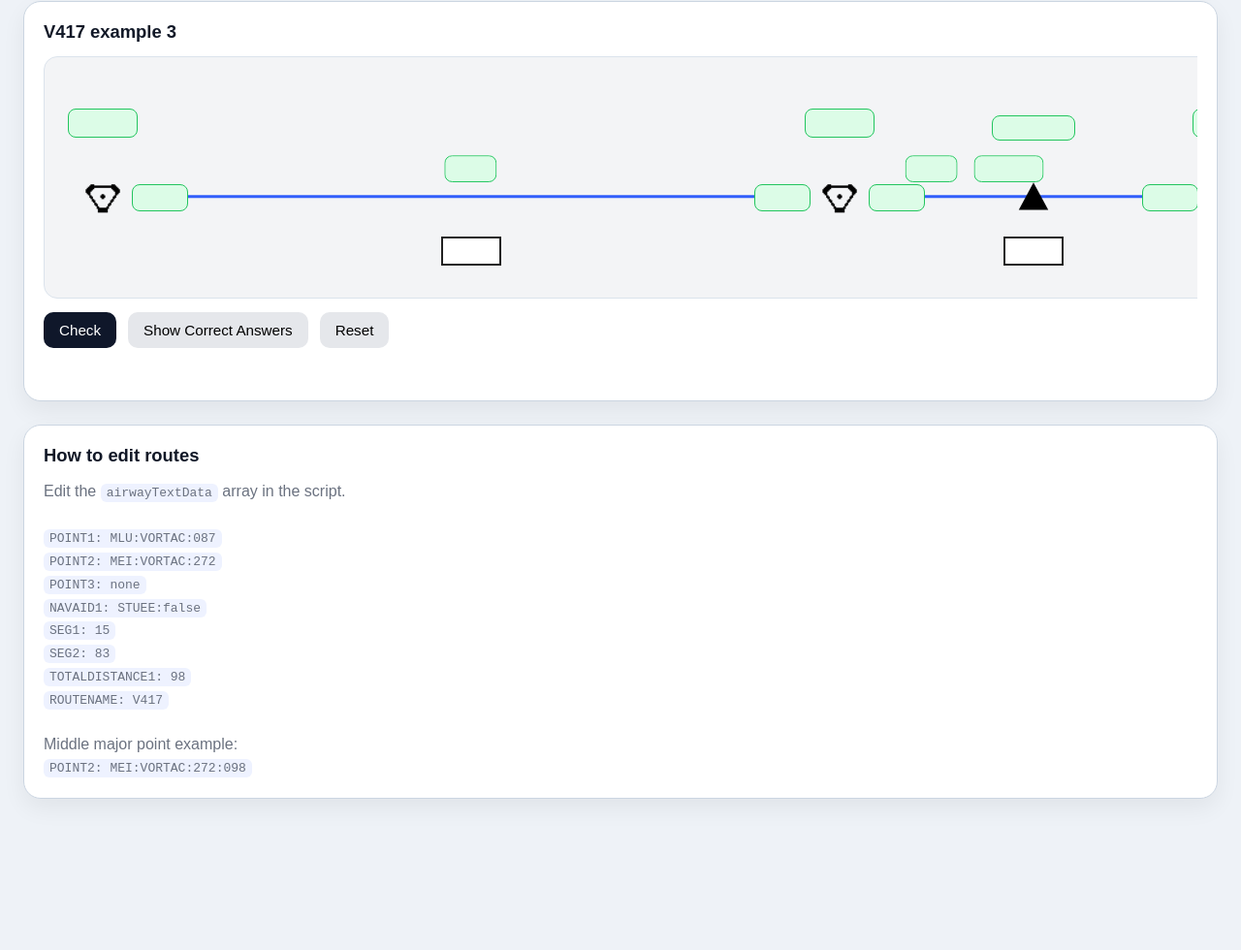
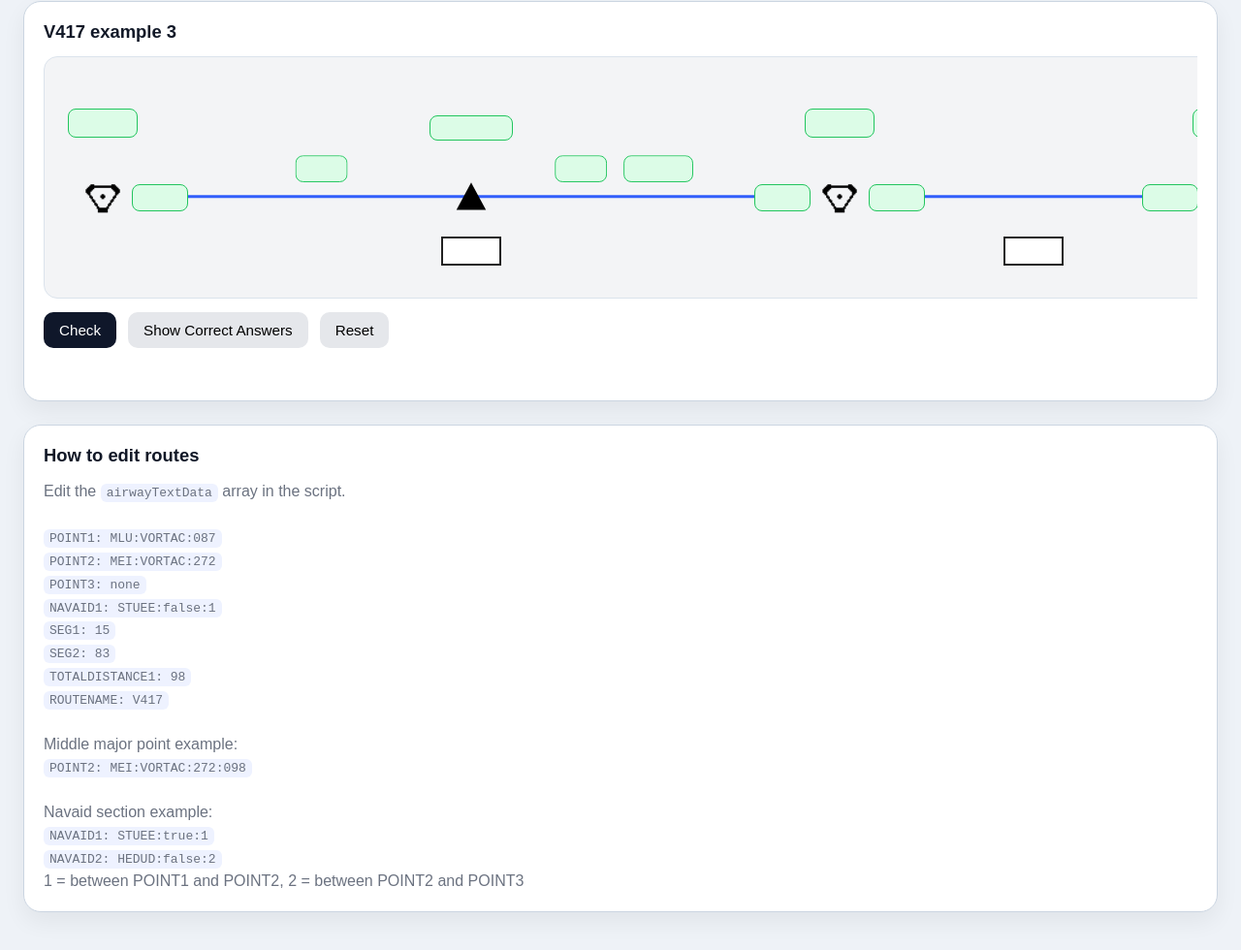
Before and after one commit to Azooc/EnrouteNonRadar, a plain HTML site: page index.html in a window 1280 px wide. Shown: the part 980-1960 px from the top of the page at 97% size. Before the commit the page ends 1852 px from the top, so only its background shows below. Drawn offline with Linux system fonts and the light colour scheme.

Commit message:
Update index.html

```diff
--- a/index.html
+++ b/index.html
@@ -152,13 +152,17 @@
         <code>POINT1: MLU:VORTAC:087</code><br>
         <code>POINT2: MEI:VORTAC:272</code><br>
         <code>POINT3: none</code><br>
-        <code>NAVAID1: STUEE:false</code><br>
+        <code>NAVAID1: STUEE:false:1</code><br>
         <code>SEG1: 15</code><br>
         <code>SEG2: 83</code><br>
         <code>TOTALDISTANCE1: 98</code><br>
         <code>ROUTENAME: V417</code><br><br>
         Middle major point example:<br>
-        <code>POINT2: MEI:VORTAC:272:098</code>
+        <code>POINT2: MEI:VORTAC:272:098</code><br><br>
+        Navaid section example:<br>
+        <code>NAVAID1: STUEE:true:1</code><br>
+        <code>NAVAID2: HEDUD:false:2</code><br>
+        1 = between POINT1 and POINT2, 2 = between POINT2 and POINT3
       </div>
     </div>
   </div>
@@ -169,7 +173,7 @@
 POINT2: MHZ:VORTAC:281
 POINT3: none
 NAVAIDS: true
-NAVAID1: HATER
+NAVAID1: HATER:true:1
 NAVAID2: none
 NAVAID3: none
 NAVAID4: none
@@ -185,9 +189,9 @@ ROUTENAME: V427`,
 POINT2: MHZ:VORTAC:266:091
 POINT3: MEI:VORTAC:272
 NAVAIDS: true
-NAVAID1: STUEE:true
-NAVAID2: DINKY
-NAVAID3: HEDUD
+NAVAID1: STUEE:true:1
+NAVAID2: DINKY:false:1
+NAVAID3: HEDUD:false:1
 NAVAID4: none
 SEG1: 19
 SEG2: 12
@@ -201,7 +205,7 @@ ROUTENAME: V417`,
 POINT2: MHZ:VORTAC:251:106
 POINT3: END:VORTAC:257
 NAVAIDS: true
-NAVAID1: DORTS:true
+NAVAID1: DORTS:true:1
 NAVAID2: none
 NAVAID3: none
 NAVAID4: none
@@ -246,7 +250,18 @@ ROUTENAME: V417`
     function parseNavaid(text, num) {
       if (!text || normalize(text) === 'NONE') return null;
       const p = text.split(':').map(s => s.trim());
-      return { id: `n${num}`, label: p[0] || `N${num}`, kind: 'navaid', reporting: normalize(p[1]) === 'TRUE', major: false };
+      const second = normalize(p[1] || '');
+      const hasExplicitReporting = second === 'TRUE' || second === 'FALSE';
+      const reporting = hasExplicitReporting ? second === 'TRUE' : false;
+      const sectionRaw = hasExplicitReporting ? (p[2] || '') : (p[1] || '');
+      return {
+        id: `n${num}`,
+        label: p[0] || `N${num}`,
+        kind: 'navaid',
+        reporting,
+        section: Number(sectionRaw) || 1,
+        major: false
+      };
     }
 
     function buildAirway(block, idx) {
@@ -268,9 +283,8 @@ ROUTENAME: V417`
         const count = Math.max(ordered.length - 1, 1);
         points = ordered.map((p, i) => ({ ...p, x: startX + ((endX - startX) * i / count), y: lineY }));
       } else {
-        const firstNavaidCount = Math.max(segVals.length - 2, 0);
-        const firstHalf = navaids.slice(0, firstNavaidCount);
-        const secondHalf = navaids.slice(firstNavaidCount);
+        const firstHalf = navaids.filter(n => n.section === 1);
+        const secondHalf = navaids.filter(n => n.section === 2);
         const first = [p1, ...firstHalf, p2].filter(Boolean);
         const second = [p2, ...secondHalf, p3].filter(Boolean);
         const c1 = Math.max(first.length - 1, 1);
```
